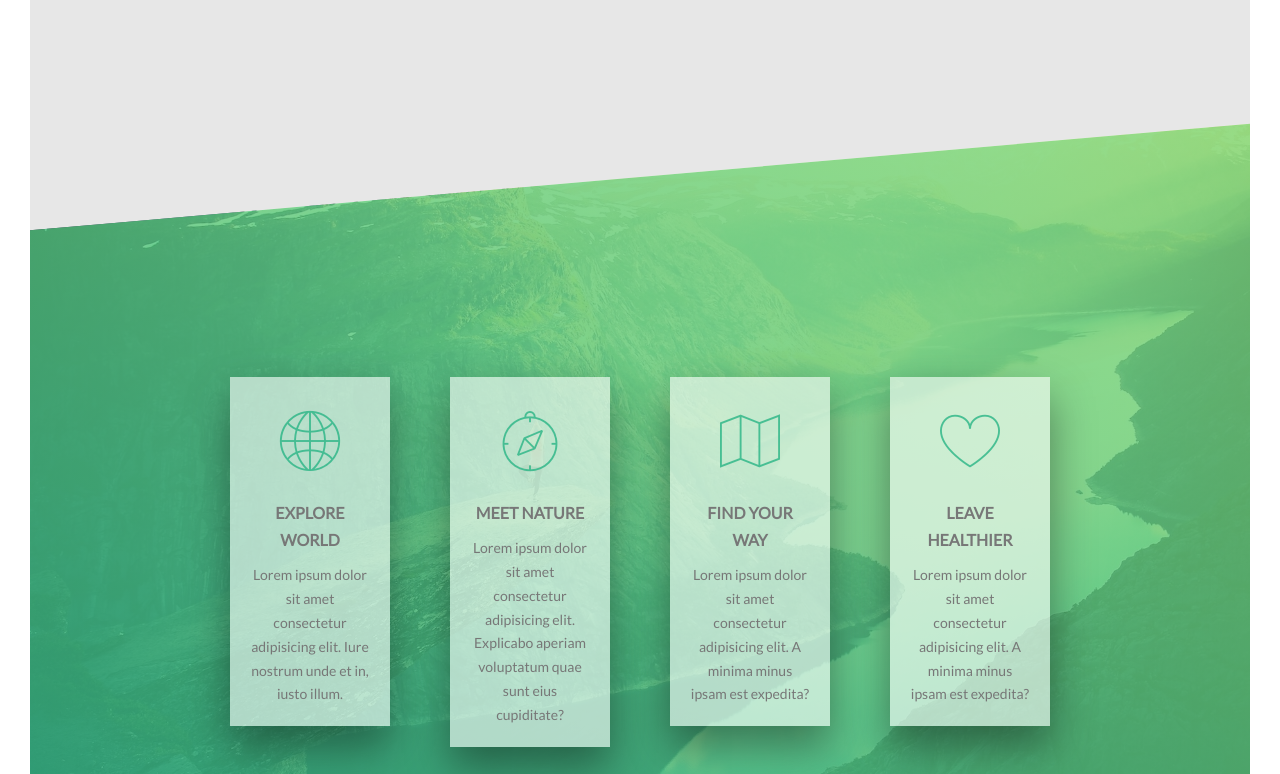
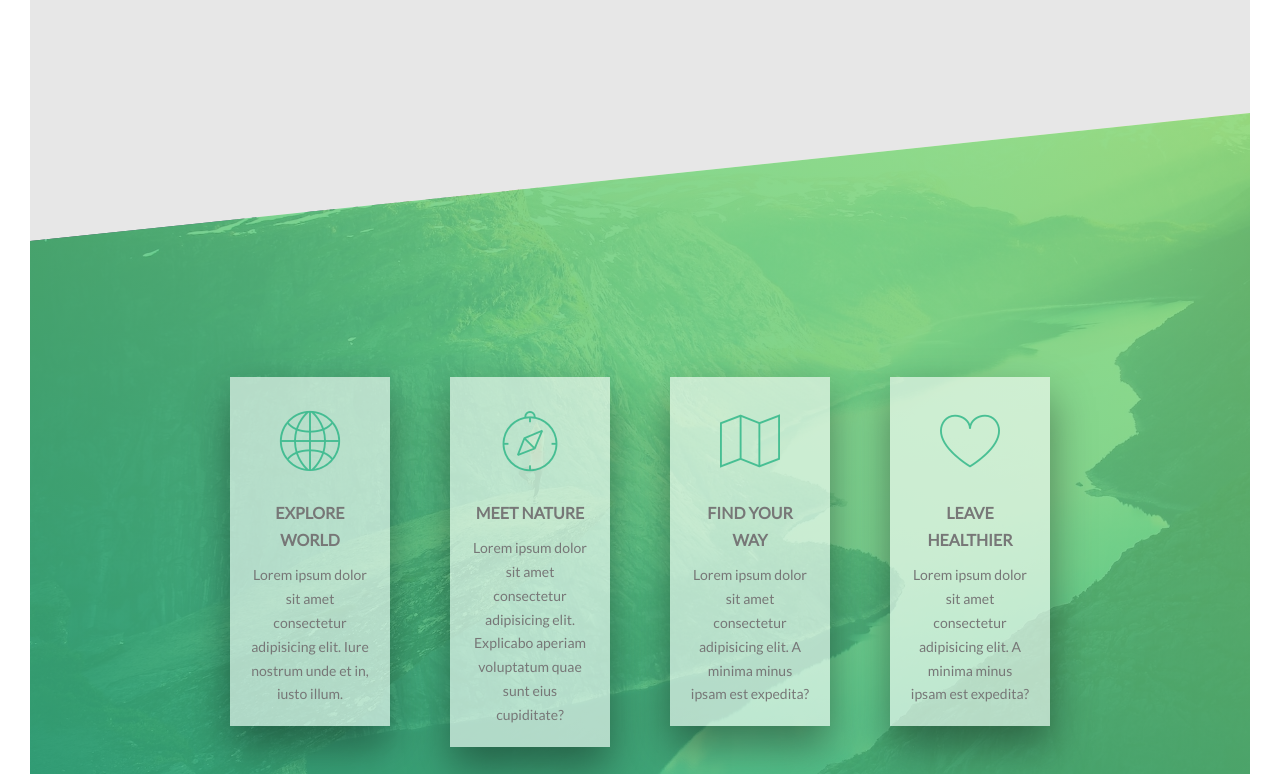
Before and after one commit to idrissruso/natours, a plain HTML site: page index.html in a window 1280 px wide. Shown: the part 1302-2076 px from the top of the page. Drawn offline with Linux system fonts and the light colour scheme.

Commit message:
feuture section end

```diff
--- a/sass/pages/_home.scss
+++ b/sass/pages/_home.scss
@@ -56,10 +56,10 @@
     ),
     url('../img/hero.jpg');
   background-size: cover;
-  transform: skewY(-5deg);
+  transform: skewY(-6deg);
   margin-top: -12rem;
 
   & > * {
-    transform: skewY(5deg);
+    transform: skewY(6deg);
   }
 }
```
Also changed, not shown: sass/main.css.
